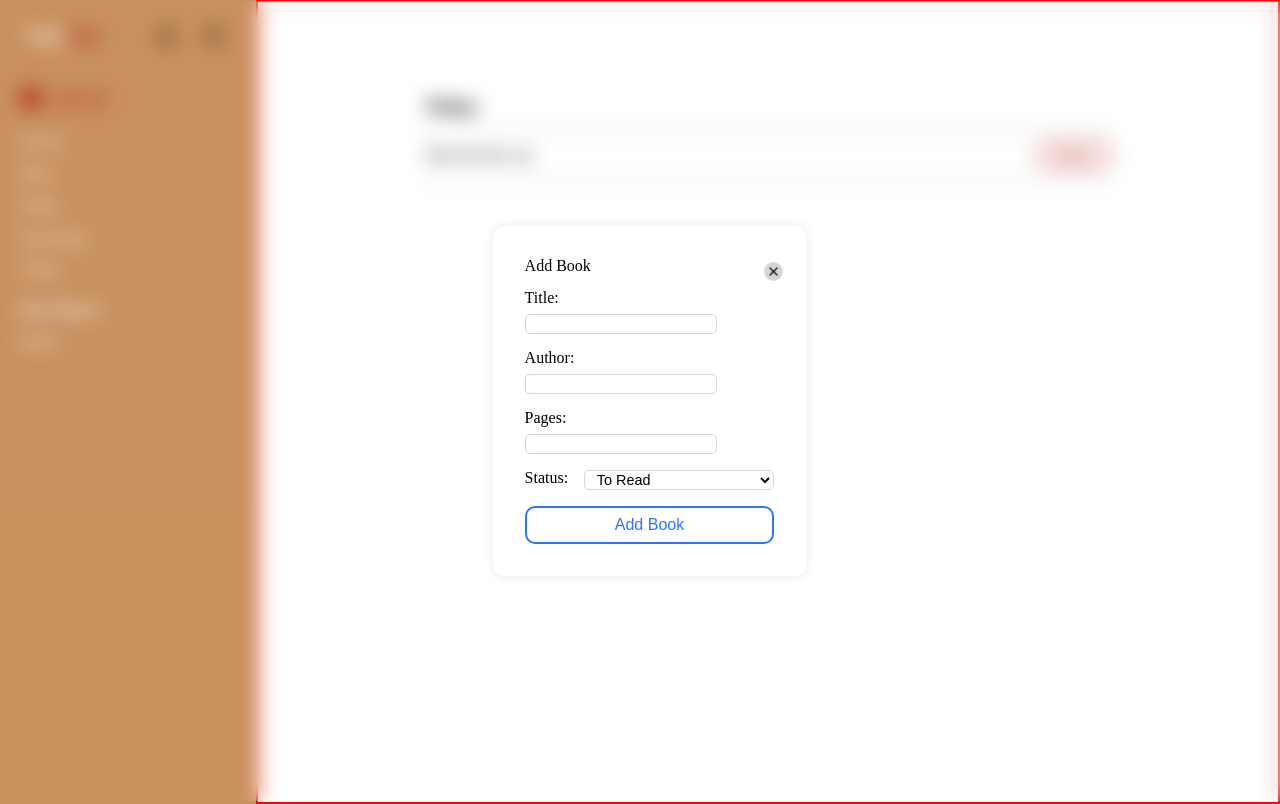
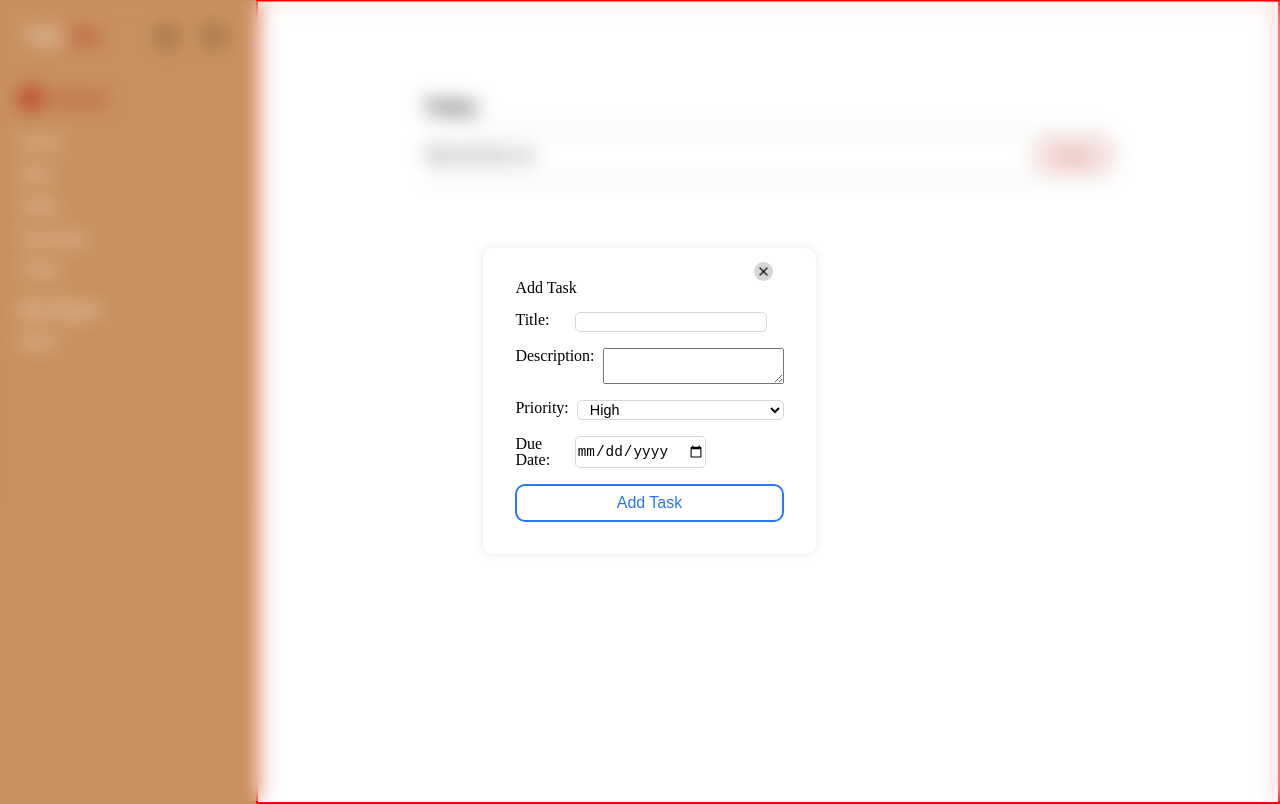
Before and after one commit to jordanperkins98/todoThat, a website built with webpack: page src/index.html in a window 1280 px wide. Both pictures are taken after a click on the button "Add task". Built offline with nearby package versions, Linux system fonts and the light colour scheme.

Commit message:
Refactor form to add task functionality and update styles

```diff
--- a/src/index.html
+++ b/src/index.html
@@ -38,28 +38,28 @@
         <div class="form-container hidden">
           <img alt="close" src="" class="close">
           <form>
-              <h2>Add Book</h2>
+              <h2>Add Task</h2>
               <div class="form-group">
                   <label for="title">Title:</label>
                   <input type="text" id="title" name="title">
               </div>
               <div class="form-group">
-                  <label for="author">Author:</label>
-                  <input type="text" id="author" name="author">
+                  <label for="description">Description:</label>
+                  <textarea id="description" name="description"></textarea>
               </div>
               <div class="form-group">
-                  <label for="pages">Pages:</label>
-                  <input type="number" id="pages" name="pages">
+                  <label for="priority">Priority:</label>
+                  <select name="priority" id="priority">
+                    <option value="high">High</option>
+                    <option value="normal">Normal</option>
+                    <option value="low">Low</option>
+                  </select>
               </div>
               <div class="form-group">
-              <label for="status">Status:</label>
-                  <select id="status" name="status">
-                      <option value="To read">To Read</option>
-                      <option value="Reading">Reading</option>
-                      <option value="Read">Read</option>
-                  </select>
+                <label for="duedate">Due Date:</label>
+                <input type="date" name="duedate" id="duedate">
               </div>
-              <button class='submit' type="submit">Add Book</button>
+              <button class='submit' type="submit">Add Task</button>
           </form>
         </div>
 
```
